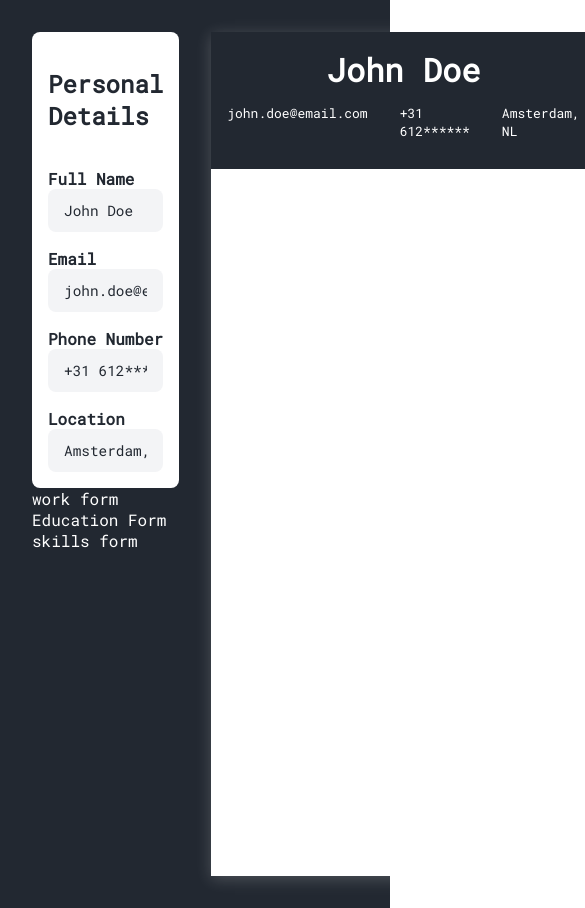
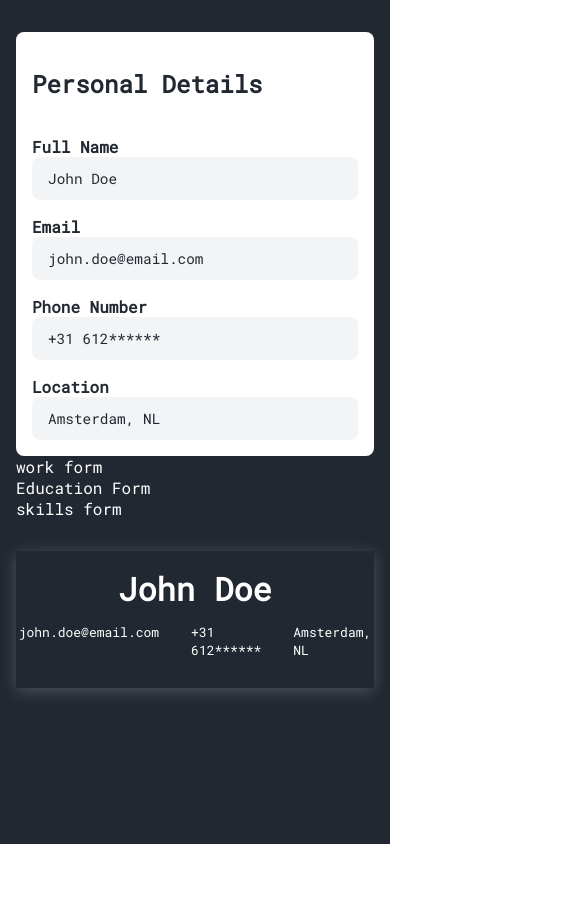
Before and after one commit to AggelosAlmouti/cv-maker-react-app, a React (Vite) app: page / in a window 390 px wide. Shown: the whole page, 585 px wide, since content can reach past the window. After the commit the page ends 844 px from the top, so only its background shows below. Built offline with nearby package versions, Linux system fonts and the light colour scheme.

Commit message:
Fix mobile view scaling

```diff
--- a/src/App.jsx
+++ b/src/App.jsx
@@ -20,7 +20,7 @@ function App() {
 
   return (
     <>
-      <div className="Forms">
+      <div className="forms">
         <PersonalForm data={personal} onChange={handlePersonalChange} />
         <WorkForm></WorkForm>
         <EducationForm></EducationForm>
--- a/src/styles/index.css
+++ b/src/styles/index.css
@@ -14,11 +14,12 @@ body {
 }
 
 #root {
-    height: 100vh;
+    height: 100dvh;
     display: grid;
     grid-template-columns: 1fr 1fr;
     gap: 2rem;
-    padding: 2rem;
+    padding: 2rem 1rem;
+    box-sizing: border-box;
     background: var(--main-color);
     color: var(--secondary-color);
 }
@@ -72,3 +73,13 @@ input:focus {
 label {
     font-weight: bolder;
 }
+
+
+
+/* Mobile styles */
+@media (max-width: 700px) {
+    #root {
+        display: flex;
+        flex-direction: column;
+    }
+}
```
Also changed, not shown: 1 other file (tests, documents, lock files or other folders).
